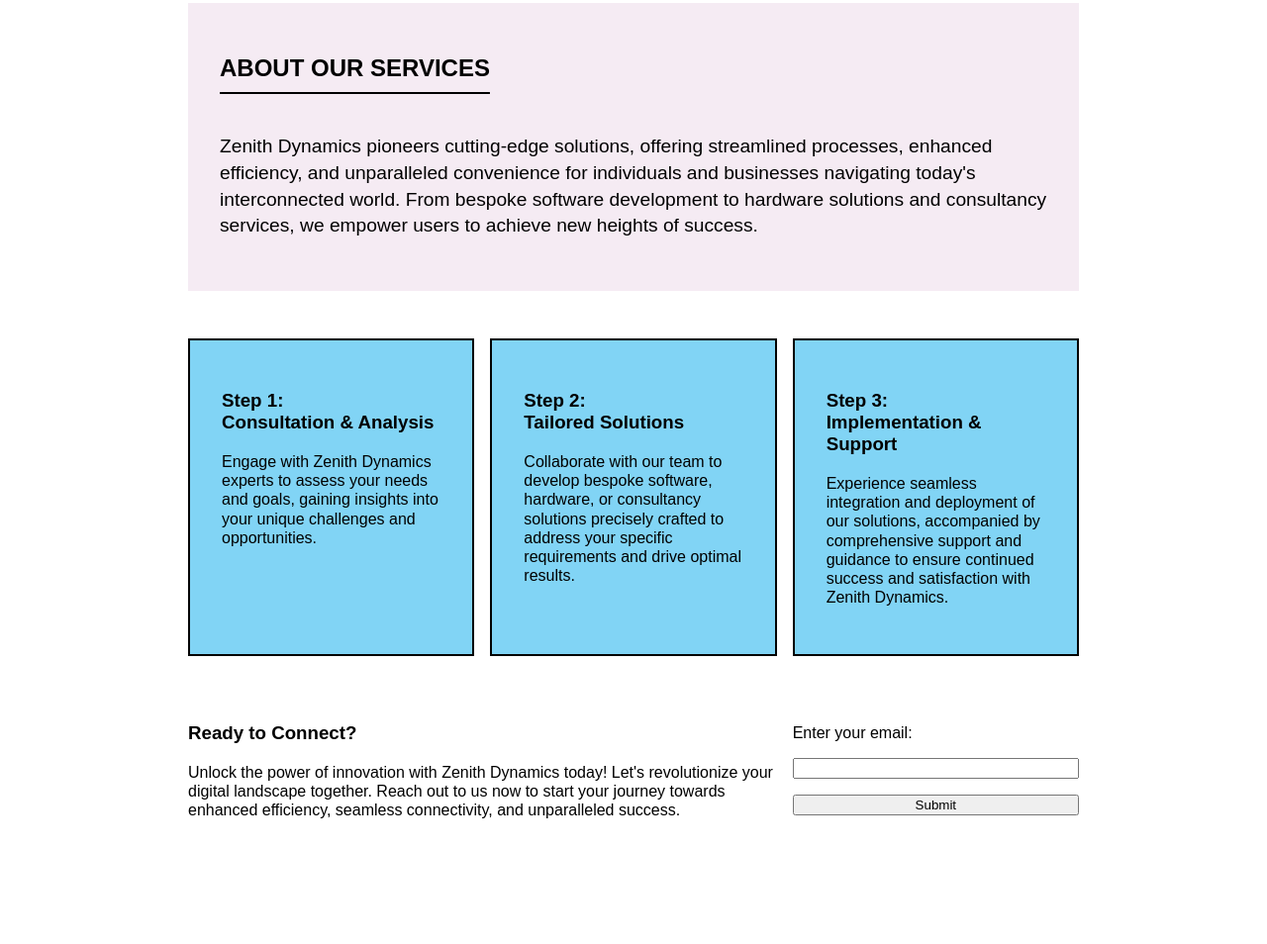
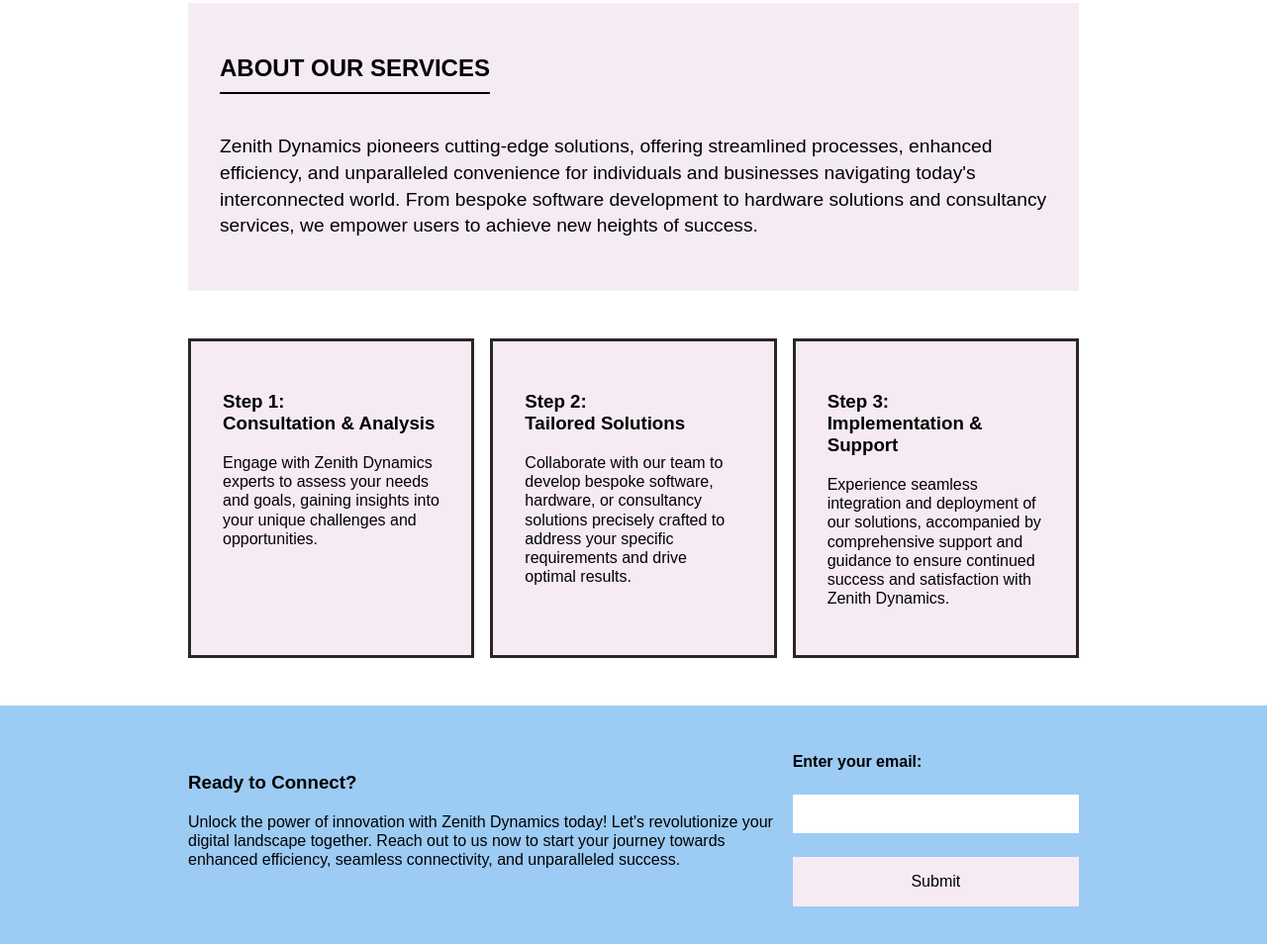
Before and after one commit to savvycolleen/sample-website, a plain HTML site: page index.html in a window 1280 px wide. Shown: the part 640-1594 px from the top of the page at 99% size. Before the commit the page ends 1484 px from the top, so only its background shows below. Drawn offline with nearby package versions, Linux system fonts and the light colour scheme; a web font is replaced by a local one.

Commit message:
finished cta

```diff
--- a/css/styles.css
+++ b/css/styles.css
@@ -143,8 +143,8 @@ a:visited {
 
 .service-item {
   padding: 2rem;
-  border: 2px solid black;
-  background-color: rgba(99, 202, 243, 0.808);
+  border: 3px solid hsla(0, 0%, 0%, 0.833);
+  background-color: rgb(246,235,243);
   p {
     line-height: 120%;
   }
@@ -152,11 +152,26 @@ a:visited {
 
 .call-to-action {
   margin-top: 3rem;
-  display: grid;
-  grid-template-columns: 1fr 1fr 1fr;
-  gap: 1rem;
+  padding: 3rem 0;
+  background-color: rgb(156,203,244);
   p {
     line-height: 120%;
+  }
+}
+
+label {
+  font-weight: bold;
+}
+
+.cta-grid {
+  display: grid;
+  grid-auto-flow: row;
+  gap: 1rem;
+}
+
+@media screen and (min-width: 671px) {
+  .cta-grid {
+    grid-template-columns: 1fr 1fr 1fr;
   }
 }
 
@@ -173,3 +188,30 @@ a:visited {
   }
 
 }
+
+.button {
+  font-family: sans-serif;
+  font-size: 1rem;
+  background-color: rgb(246,235,243);
+  transition-duration: 0.4s;
+  border: none;
+  color: black;
+  padding: 1em 2em;
+  text-align: center;
+  text-decoration: none;
+  display: inline-block;
+  font-size: 16px;
+}
+
+.button:hover {
+  background-color: black; /* Green */
+  color: white;
+}
+
+.input {
+  width: 100%;
+  padding: 12px 20px;
+  margin: 8px 0;
+  box-sizing: border-box;
+  border-style: none;
+}
--- a/index.html
+++ b/index.html
@@ -65,18 +65,22 @@
             </div>
         </div>
     </div>
-  <div class="container">
   <div class="call-to-action">
-      <div class="cta-content">
+    <div class="container cta-grid">
+      <div class="cta-container-item cta-content">
+        <div class=>
           <h3>Ready to Connect?</h3>
           <p>Unlock the power of innovation with Zenith Dynamics today! Let's revolutionize your digital landscape together. Reach out to us now to start your journey towards enhanced efficiency, seamless connectivity, and unparalleled success.</p>
         </div>
-      <div class="cta-form">
+      </div>
+      <div class="cta-container-item cta-form">
+        <div>
           <form action="/">
-          <label for="email">Enter your email:</label>
-          <input id="email" name="email" type="email" />
+            <label class="label" for="email">Enter your email:</label>
+            <input class="input" id="email" name="email" type="email" />
             <button class="button" type="submit">Submit</button>
           </form>
+        </div>
       </div>
     </div>
   </div>
```
Lines whose indentation alone changed are shown as unchanged.
